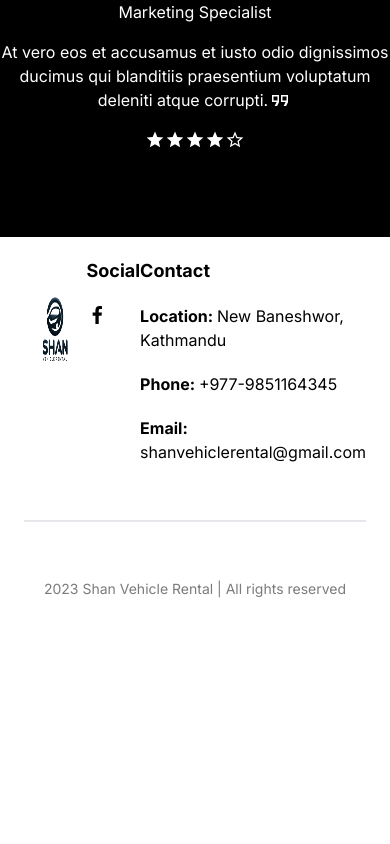
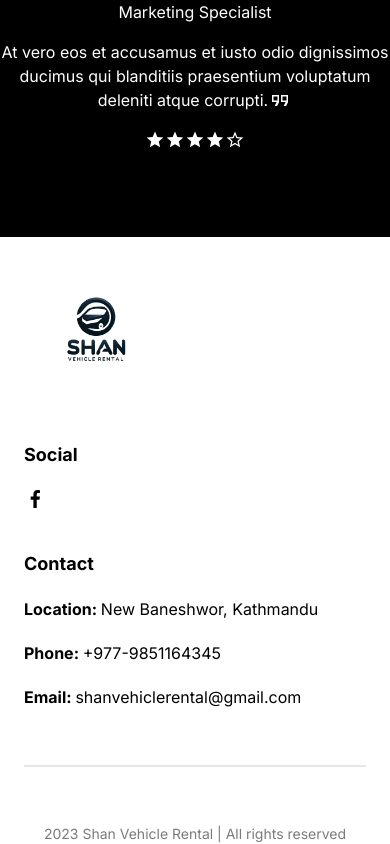
Before and after one commit to rasik-nep/Car-rental-frontend, a React (Vite) app: page / in a window 390 px wide. Shown: the part 4052-4896 px from the top of the page. Before the commit the page ends 4651 px from the top, so only its background shows below. Built offline with nearby package versions, Linux system fonts and the light colour scheme.

Commit message:
fix: footer responsiveness

```diff
--- a/src/components/Footer.tsx
+++ b/src/components/Footer.tsx
@@ -4,7 +4,7 @@
     return (
         <footer className="flexCenter bg-black-90 pt-5 bg-white text-black">
             <div className="padding-container full-container flex w-full flex-col gap-14">
-                <div className="flex flex-row justify-around">
+                <div className="flex flex-col md:flex-row justify-around gap-10">
                     <div className="m-30">
                         <img src="./logo.png" alt="logo" className="h-[9rem] w-[9rem]" />
                     </div>
```
